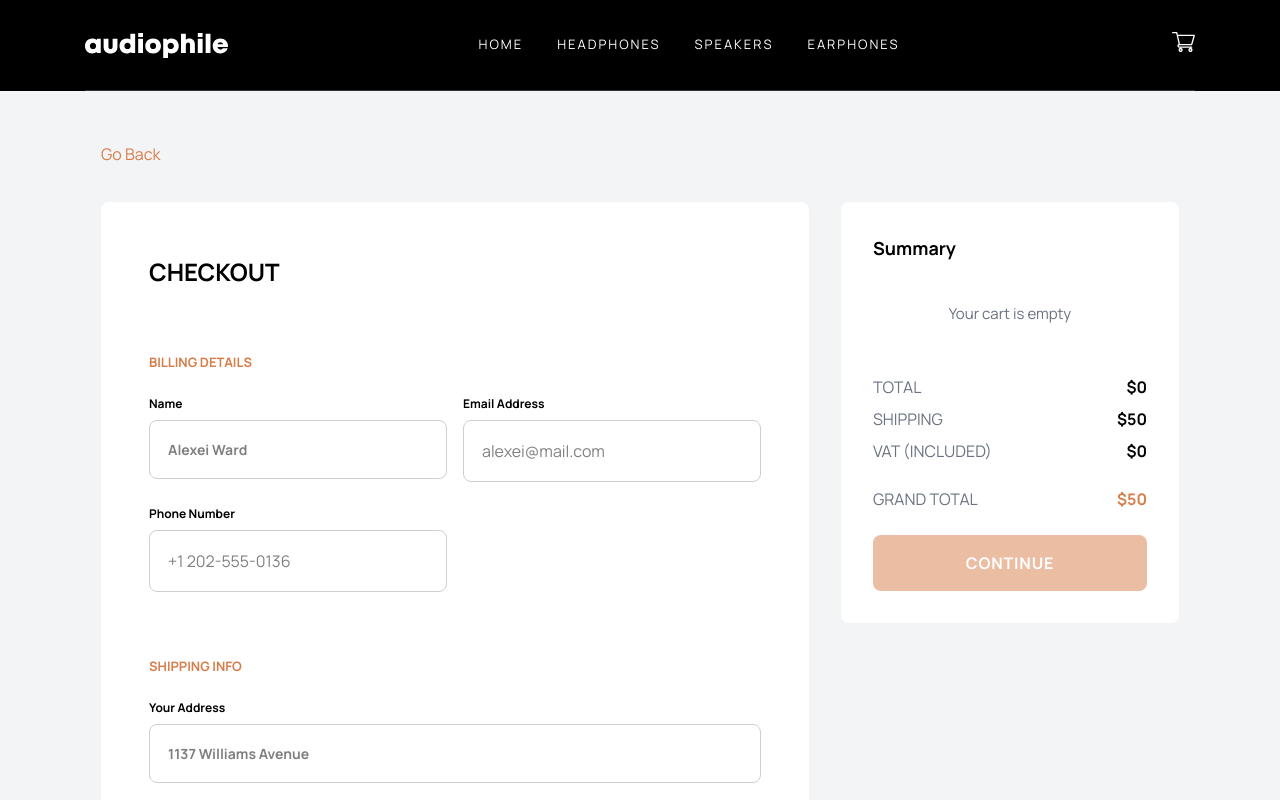
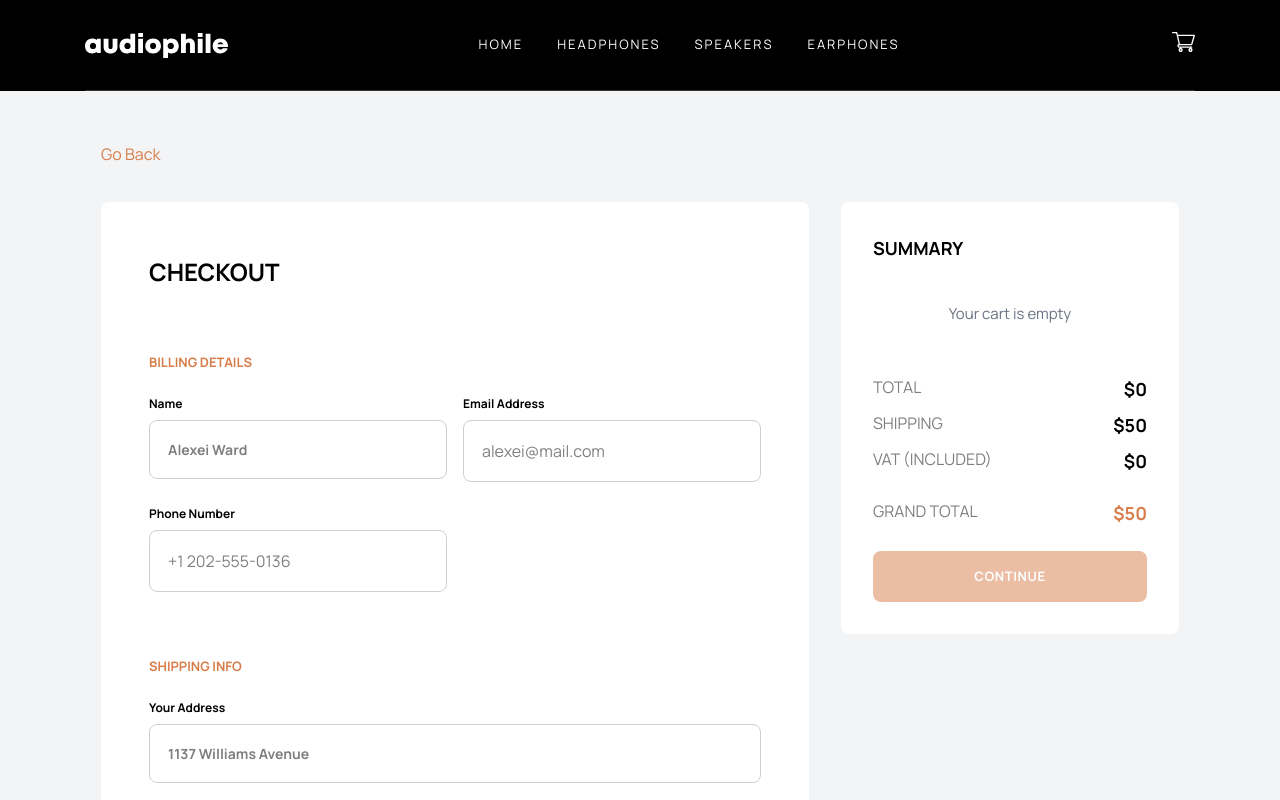
Before and after one commit to Ornerd/audiophile-e-commercce-store, a Next.js app: page /checkout in a window 1280 px wide. Shown: the top 800 px of the page. Built offline with nearby package versions, Linux system fonts and the light colour scheme.

Commit message:
final fixes on checkout form

```diff
--- a/components/buttons/Cart.tsx
+++ b/components/buttons/Cart.tsx
@@ -142,7 +142,7 @@ const Cart = ({ extraClass }: CartProps) => {
 
               <div className="space-y-3">
                 <Link
-                  href="/"
+                  href="/checkout"
                   onClick={toggleModal}
                   className="block w-full bg-[#D87D4A] text-white text-center py-3 px-6 font-bold uppercase tracking-wider hover:bg-[#FBAF85] text-[0.8125rem] transition-colors"
                 >
--- a/components/groups/OrderSummary.tsx
+++ b/components/groups/OrderSummary.tsx
@@ -19,7 +19,7 @@ export default function OrderSummary({ onCheckout, isSubmitting = false }: Order
 
   return (
     <div className="bg-white rounded-lg p-6 md:p-8">
-      <h2 className="text-lg font-bold mb-6">Summary</h2>
+      <h2 className="text-lg font-bold mb-6 uppercase">Summary</h2>
 
       {/* Cart Items List */}
       <div className="space-y-6 mb-8 max-h-60 overflow-y-auto">
@@ -37,11 +37,13 @@ export default function OrderSummary({ onCheckout, isSubmitting = false }: Order
                   className="rounded-lg"
                 />
                 <div>
-                  <p className="font-bold text-sm">{item.name}</p>
-                  <p className="text-gray-500 text-sm">${item.price}</p>
+                  <h5 className="font-bold text-[0.9375rem] text-black">{item.name.split(' ').filter(word => !["headphones", "speaker", "earphones", "wireless"].includes(word.toLowerCase())).join(' ')}</h5>
+                  <h6 className="text-black opacity-50 font-bold text-sm">
+                            ${item.price}
+                          </h6>
                 </div>
               </div>
-              <div className="text-gray-500 font-bold">
+              <div className="text-black opacity-50 font-bold">
                 x{item.quantity}
               </div>
             </div>
@@ -52,23 +54,23 @@ export default function OrderSummary({ onCheckout, isSubmitting = false }: Order
       {/* Pricing Breakdown */}
       <div className="space-y-2 mb-6">
         <div className="flex justify-between">
-          <span className="text-gray-500 uppercase">Total</span>
-          <span className="font-bold">${subtotal}</span>
+          <span className="text-black opacity-50 uppercase">Total</span>
+          <span className="font-bold text-lg">${subtotal}</span>
         </div>
         <div className="flex justify-between">
-          <span className="text-gray-500 uppercase">Shipping</span>
-          <span className="font-bold">${shipping}</span>
+          <span className="text-black opacity-50 uppercase">Shipping</span>
+          <span className="font-bold text-lg">${shipping}</span>
         </div>
         <div className="flex justify-between">
-          <span className="text-gray-500 uppercase">VAT (included)</span>
-          <span className="font-bold">${vat}</span>
+          <span className="text-black opacity-50 uppercase">VAT (included)</span>
+          <span className="font-bold text-lg">${vat}</span>
         </div>
       </div>
 
       {/* Grand Total */}
       <div className="flex justify-between mb-6">
-        <span className="text-gray-500 uppercase">Grand Total</span>
-        <span className="font-bold text-[#D87D4A]">${grandTotal}</span>
+        <span className="text-black opacity-50 uppercase">Grand Total</span>
+        <span className="font-bold text-[#D87D4A] text-lg">${grandTotal}</span>
       </div>
 
       {/* Continue & Pay Button - Now in OrderSummary */}
@@ -77,7 +79,7 @@ export default function OrderSummary({ onCheckout, isSubmitting = false }: Order
         form="checkout-form"
         onClick={onCheckout}
         disabled={isSubmitting || cartItems.length === 0}
-        className="w-full bg-[#D87D4A] text-white py-4 px-6 rounded-lg font-bold uppercase tracking-wider hover:bg-[#FBAF85] transition-colors disabled:opacity-50 disabled:cursor-not-allowed"
+        className="w-full bg-[#D87D4A] text-white py-4 px-6 rounded-lg font-bold uppercase tracking-wider hover:bg-[#FBAF85] transition-colors disabled:opacity-50 disabled:cursor-not-allowed text-[0.8125rem]"
       >
         {isSubmitting ? 'Processing...' : 'Continue'}
       </button>
```
